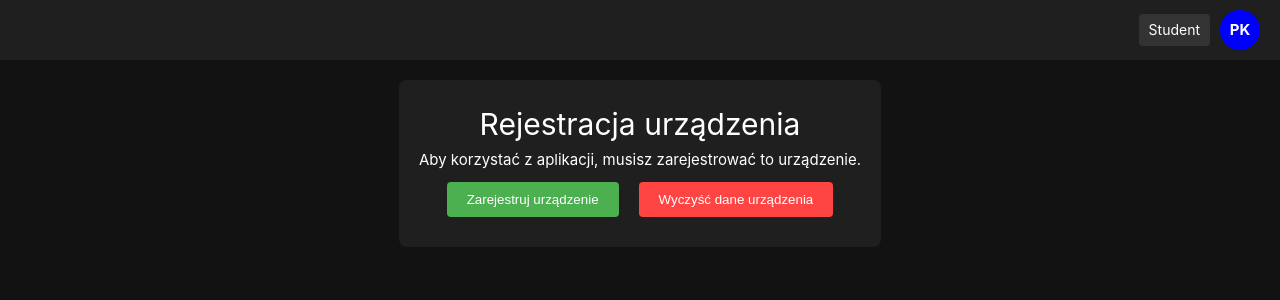
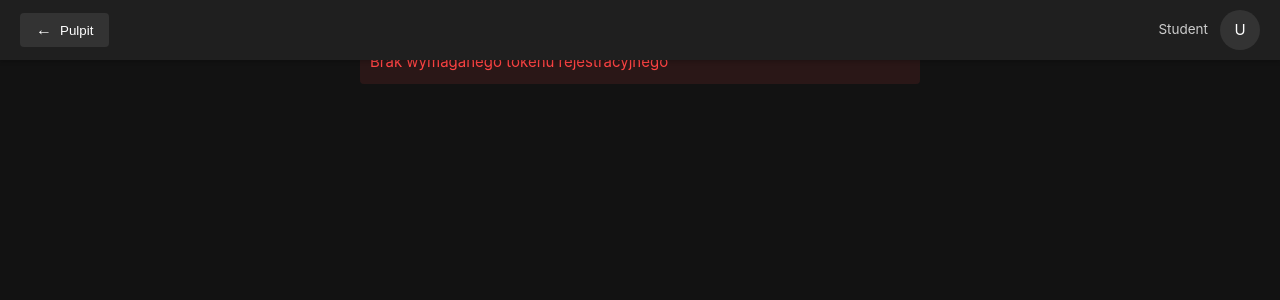
Before and after one commit to Dexamethason/attendme, a Vue app in the folder attendme/: page /device-registration in a window 1280 px wide. Shown: the top 300 px of the page. Built offline with nearby package versions, Linux system fonts and the light colour scheme.

Commit message:
revice register + navbar

```diff
--- a/attendme/package.json
+++ b/attendme/package.json
@@ -14,7 +14,9 @@
   },
   "dependencies": {
     "pinia": "^2.3.1",
+    "qrcode.vue": "^3.6.0",
     "vue": "^3.5.13",
+    "vue-qrcode-reader": "^5.7.0",
     "vue-router": "^4.5.0"
   },
   "devDependencies": {
--- a/attendme/src/views/Dashboard.vue
+++ b/attendme/src/views/Dashboard.vue
@@ -1,16 +1,6 @@
 <template>
     <div class="dashboard">
-      <header class="header">
-        <div class="user-menu">
-          <div class="role-indicator">{{ userRole === 'teacher' ? 'Nauczyciel' : 'Student' }}</div>
-          <div class="avatar" @click="toggleDropdown">PK</div>
-          <div class="dropdown" v-if="showDropdown">
-            <p class="user-name">Paweł Kołodziej</p>
-            <button class="logout-button" @click="logout">Wyloguj</button>
-          </div>
-        </div>
-      </header>
-
+      <Navbar :userRole="userRole" :userName="userName" />
       <div class="content">
         <div class="filters-container">
           <h2>Filtry</h2>
@@ -49,6 +39,7 @@ import { useRouter } from 'vue-router'
 import { getTeacherSessions } from '@/services/courseService'
 import type { CourseSessionListItem } from '@/services/attendmeClient'
 import { AttendMeBackendClient } from '@/services/attendmeClient'
+import Navbar from '@/components/Navbar.vue'
 
 const router = useRouter()
 const client = new AttendMeBackendClient('https://attendme-backend.runasp.net', {
@@ -71,6 +62,7 @@ const showDropdown = ref(false)
 const isLoading = ref(false)
 const error = ref<string | null>(null)
 const userRole = ref<string>('')
+const userName = ref<string>('')
 
 const fetchCourses = async () => {
   try {
@@ -198,6 +190,7 @@ const getUserRole = async () => {
 
     const user = await client.userGet()
     userRole.value = user.isTeacher ? 'teacher' : 'student'
+    userName.value = user.name
     console.log('Rola użytkownika:', userRole.value)
   } catch (err) {
     console.error('Błąd podczas pobierania roli użytkownika:', err)
@@ -235,54 +228,6 @@ watch(searchQuery, () => {
     display: flex;
     flex-direction: column;
     align-items: center;
-  }
-
-  /* Nagłówek */
-  .header {
-    width: 100%;
-    height: 60px;
-    background: #1f1f1f;
-    color: white;
-    display: flex;
-    justify-content: flex-end;
-    align-items: center;
-    padding: 0 20px;
-    position: fixed;
-    top: 0;
-    left: 0;
-    z-index: 100;
-  }
-  .logo {
-    width: 50px;
-  }
-  .user-menu {
-    position: relative;
-    display: flex;
-    align-items: center;
-  }
-  .avatar {
-    width: 40px;
-    height: 40px;
-    background: blue;
-    color: white;
-    border-radius: 50%;
-    display: flex;
-    align-items: center;
-    justify-content: center;
-    font-weight: bold;
-    cursor: pointer;
-  }
-  button {
-    width: 100%;
-    padding: 5px;
-    border: none;
-    background: red;
-    color: white;
-    border-radius: 5px;
-    cursor: pointer;
-  }
-  button:hover {
-    background: darkred;
   }
 
   /* Główna zawartość */
--- a/attendme/src/views/DeviceRegistration.vue
+++ b/attendme/src/views/DeviceRegistration.vue
@@ -1,32 +1,63 @@
 <template>
-  <div class="device-registration-page">
-    <header class="header">
-      <div class="user-menu">
-        <div class="role-indicator">Student</div>
-        <div class="avatar" @click="toggleDropdown">PK</div>
-        <div class="dropdown" v-if="showDropdown">
-          <p class="user-name">Paweł Kołodziej</p>
-          <button class="logout-button" @click="logout">Wyloguj</button>
-        </div>
-      </div>
-    </header>
-
+  <div class="page-container">
+    <Navbar :userRole="userRole" :userName="userName" />
     <div class="device-registration">
-      <h1>Rejestracja urządzenia</h1>
       <div v-if="isLoading" class="loading">Ładowanie...</div>
       <div v-else-if="error" class="error">{{ error }}</div>
-      <div v-else-if="isRegistered" class="success">
-        <p>Urządzenie zostało pomyślnie zarejestrowane!</p>
-        <button class="primary-button" @click="goToDashboard">Przejdź do pulpitu</button>
+      <div v-else-if="isSuccess" class="success">
+        <h2>Urządzenie zostało pomyślnie zarejestrowane!</h2>
+        <p>Możesz teraz zamknąć to okno i korzystać z aplikacji na swoim urządzeniu.</p>
       </div>
       <div v-else class="registration-form">
-        <p>Aby korzystać z aplikacji, musisz zarejestrować to urządzenie.</p>
-        <button class="primary-button" @click="registerDevice" :disabled="isProcessing">
-          {{ isProcessing ? 'Rejestrowanie...' : 'Zarejestruj urządzenie' }}
-        </button>
-        <button @click="resetDevice" class="reset-button">
-          Wyczyść dane urządzenia
-        </button>
+        <h1>Zarejestruj urządzenie</h1>
+        <form @submit.prevent="handleSubmit">
+          <div class="form-group">
+            <label>Token od nauczyciela:</label>
+            <input type="text" v-model="formData.token" readonly />
+          </div>
+
+          <div class="form-group">
+            <label>Nazwa urządzenia</label>
+            <input
+              type="text"
+              v-model="formData.deviceName"
+              placeholder="Wpisz nazwę urządzenia"
+              required
+            />
+          </div>
+
+          <div class="form-group">
+            <label>Imię studenta</label>
+            <input
+              type="text"
+              v-model="formData.studentName"
+              placeholder="Wpisz imię studenta"
+              required
+            />
+          </div>
+
+          <div class="form-group">
+            <label>Nazwisko studenta</label>
+            <input
+              type="text"
+              v-model="formData.studentSurname"
+              placeholder="Wpisz nazwisko studenta"
+              required
+            />
+          </div>
+
+          <div class="form-group">
+            <label>Numer albumu</label>
+            <input
+              type="text"
+              v-model="formData.albumNumber"
+              placeholder="Wpisz numer albumu"
+              required
+            />
+          </div>
+
+          <button type="submit" class="submit-btn">Zarejestruj</button>
+        </form>
       </div>
     </div>
   </div>
@@ -34,222 +65,174 @@
 
 <script setup lang="ts">
 import { ref, onMounted } from 'vue'
-import { useRouter, useRoute } from 'vue-router'
-import { AttendMeBackendClient } from '@/services/attendmeClient'
+import { useRoute } from 'vue-router'
+import Navbar from '@/components/Navbar.vue'
 
-const router = useRouter()
 const route = useRoute()
-const isLoading = ref(false)
-const isProcessing = ref(false)
-const isRegistered = ref(false)
+const isLoading = ref(true)
 const error = ref<string | null>(null)
+const isSuccess = ref(false)
+const baseUrl = 'https://attendme-backend.runasp.net'
 
-const client = new AttendMeBackendClient('https://attendme-backend.runasp.net')
+const formData = ref({
+  token: '',
+  deviceName: '',
+  studentName: '',
+  studentSurname: '',
+  albumNumber: ''
+})
 
-const showDropdown = ref(false)
+onMounted(() => {
+  const token = route.query.token as string
+  if (!token) {
+    error.value = 'Brak wymaganego tokenu rejestracyjnego'
+    isLoading.value = false
+    return
+  }
+  formData.value.token = token
+  isLoading.value = false
+})
 
-const toggleDropdown = () => {
-  showDropdown.value = !showDropdown.value
-}
+const handleSubmit = async () => {
+  try {
+    isLoading.value = true
 
-const logout = () => {
-  localStorage.removeItem('authToken')
-  localStorage.removeItem('deviceToken')
-  router.push('/login')
-}
+    const albumId = parseInt(formData.value.albumNumber)
+    const studentUsername = `stu${albumId}`
 
-const registerDevice = async () => {
-  try {
-    isProcessing.value = true
-    error.value = null
+    const response = await fetch(`${baseUrl}/user/device/register`, {
+      method: 'POST',
+      headers: {
+        'accept': 'text/plain',
+        'Content-Type': 'application/json',
+        'Authorization': `Bearer ${formData.value.token}`
+      },
+      body: JSON.stringify({
+        deviceName: formData.value.deviceName,
+        studentName: formData.value.studentName,
+        studentSurname: formData.value.studentSurname,
+        albumIdNumber: albumId,
+        username: studentUsername
+      }),
+      mode: 'cors',
+      referrerPolicy: 'strict-origin-when-cross-origin'
+    })
 
-    const token = route.query.token as string
-    if (!token) {
-      error.value = 'Brak wymaganego tokenu rejestracji'
-      return
+    if (!response.ok) {
+      const errorData = await response.json()
+      throw new Error(errorData.message || errorData.title || 'Błąd podczas rejestracji urządzenia')
     }
 
-    const deviceData = {
-      deviceName: navigator.userAgent
-    }
-
-    const response = await client.userDeviceRegisterWithToken(token, deviceData)
-
-    if (response && response.token) {
-      localStorage.setItem('deviceToken', response.token)
-      isRegistered.value = true
+    const data = await response.json()
+    if (data && data.token) {
+      localStorage.setItem('deviceToken', data.token)
+      isSuccess.value = true
     } else {
-      throw new Error('Nie otrzymano tokenu urządzenia')
+      throw new Error('Otrzymano nieprawidłową odpowiedź z serwera')
     }
   } catch (err) {
     console.error('Błąd podczas rejestracji urządzenia:', err)
-    error.value = 'Nie udało się zarejestrować urządzenia'
+    error.value = err instanceof Error ? err.message : 'Nie udało się zarejestrować urządzenia'
   } finally {
-    isProcessing.value = false
+    isLoading.value = false
   }
 }
-
-const resetDevice = async () => {
-  try {
-    await client.deviceAuthReset()
-    localStorage.removeItem('deviceToken')
-    error.value = null
-    isRegistered.value = false
-  } catch (err) {
-    console.error('Błąd podczas resetowania urządzenia:', err)
-    error.value = 'Nie udało się zresetować urządzenia'
-  }
-}
-
-const goToDashboard = () => {
-  router.push('/dashboard')
-}
-
-onMounted(() => {
-  const deviceToken = localStorage.getItem('deviceToken')
-  if (deviceToken) {
-    isRegistered.value = true
-  }
-})
 </script>
 
 <style scoped>
-.device-registration-page {
-  width: 100vw;
+.page-container {
   min-height: 100vh;
   background: #121212;
-  color: white;
-  display: flex;
-  flex-direction: column;
-  align-items: center;
 }
 
-/* Header styles - skopiowane z Dashboard.vue */
-.header {
-  width: 100%;
-  height: 60px;
-  background: #1f1f1f;
+/* Dla komponentów, które mają główną zawartość */
+.content, .session-details, .device-registration {
+  padding-top: 80px;
+  max-width: 1200px;
+  margin: 0 auto;
+  padding: 80px 20px 20px 20px;
   color: white;
-  display: flex;
-  justify-content: flex-end;
-  align-items: center;
-  padding: 0 20px;
-  position: fixed;
-  top: 0;
-  left: 0;
-  z-index: 100;
 }
 
-.user-menu {
-  position: relative;
-  display: flex;
-  align-items: center;
+.device-registration {
+  max-width: 600px;
+  margin: 0 auto;
+  padding: 20px;
+  color: #ffffff;
 }
 
-.avatar {
-  width: 40px;
-  height: 40px;
-  background: blue;
-  color: white;
-  border-radius: 50%;
-  display: flex;
-  align-items: center;
-  justify-content: center;
-  font-weight: bold;
-  cursor: pointer;
+h1 {
+  margin-bottom: 20px;
+  font-size: 2em;
+  text-align: center;
 }
 
-.role-indicator {
-  margin-right: 10px;
-  padding: 5px 10px;
-  background: #333;
-  border-radius: 4px;
-  font-size: 14px;
+.registration-form {
+  background: #1f1f1f;
+  padding: 20px;
+  border-radius: 8px;
+  box-shadow: 0 2px 4px rgba(0, 0, 0, 0.2);
 }
 
-.dropdown {
-  position: absolute;
-  top: 100%;
-  right: 0;
-  background: #2a2a2a;
-  padding: 15px;
-  border-radius: 5px;
-  box-shadow: 0 2px 10px rgba(0,0,0,0.5);
-  min-width: 200px;
+.form-group {
+  margin-bottom: 20px;
 }
 
-.user-name {
-  margin: 0 0 10px 0;
-  padding: 5px 0;
-  border-bottom: 1px solid #444;
+label {
+  display: block;
+  margin-bottom: 8px;
+  color: #ffffff;
 }
 
-.logout-button {
+input {
   width: 100%;
-  padding: 8px;
-  background: #dc3545;
+  padding: 8px 12px;
+  border: 1px solid #333;
+  border-radius: 4px;
+  background: #2a2a2a;
+  color: #ffffff;
+}
+
+input[readonly] {
+  background: #404040;
+  cursor: not-allowed;
+}
+
+.submit-btn {
+  width: 100%;
+  padding: 12px;
+  background: #1a73e8;
   color: white;
   border: none;
   border-radius: 4px;
   cursor: pointer;
-  font-size: 14px;
-  transition: background-color 0.2s;
+  font-size: 1em;
 }
 
-.logout-button:hover {
-  background: #c82333;
+.submit-btn:hover {
+  background: #1557b0;
 }
 
-/* Device registration specific styles */
-.device-registration {
-  max-width: 600px;
-  margin: 80px auto 0;
-  padding: 20px;
-  background: #1f1f1f;
-  border-radius: 8px;
+.loading {
   text-align: center;
-}
-
-.primary-button {
-  margin: 10px;
-  padding: 10px 20px;
-  background: #4CAF50;
-  color: white;
-  border: none;
-  border-radius: 4px;
-  cursor: pointer;
-}
-
-.primary-button:disabled {
-  background: #666;
-  cursor: not-allowed;
-}
-
-.reset-button {
-  margin: 10px;
-  padding: 10px 20px;
-  background: #ff4444;
-  color: white;
-  border: none;
-  border-radius: 4px;
-  cursor: pointer;
-}
-
-.reset-button:hover {
-  background: #cc0000;
+  font-size: 1.2em;
+  margin: 20px 0;
 }
 
 .error {
   color: #ff4444;
-  margin: 10px 0;
+  padding: 10px;
+  border-radius: 4px;
+  background-color: rgba(255, 68, 68, 0.1);
+  margin: 20px 0;
 }
 
 .success {
   color: #4CAF50;
-  margin: 10px 0;
-}
-
-.loading {
-  color: #888;
+  text-align: center;
+  padding: 20px;
+  border-radius: 4px;
+  background-color: rgba(76, 175, 80, 0.1);
+  margin: 20px 0;
 }
 </style>
```
Also changed, not shown: attendme/src/views/CourseSessionDetails.vue (+124 -0 lines), 1 other file (tests, documents, lock files or other folders).
